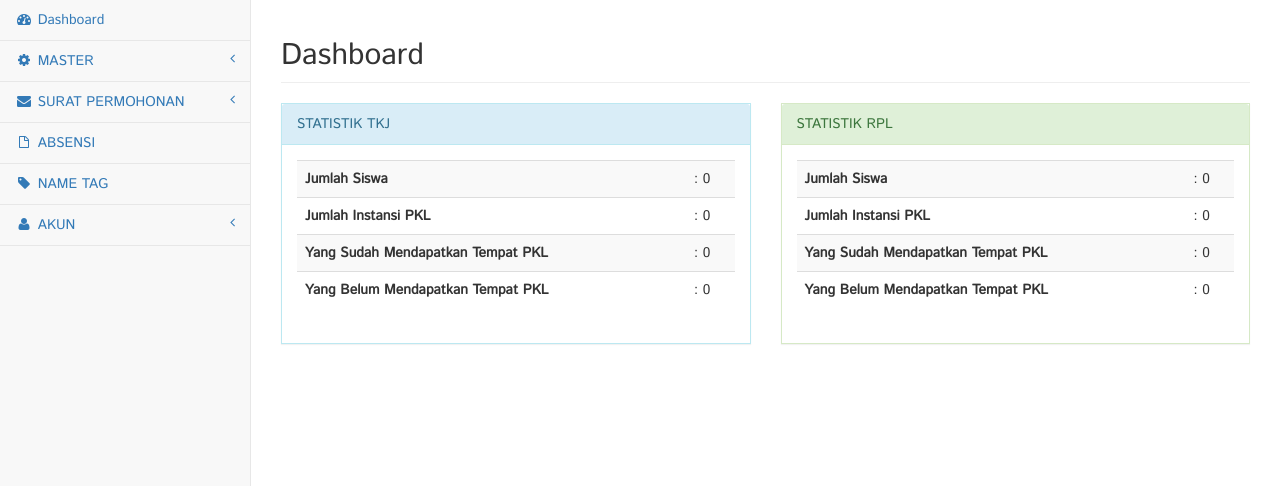
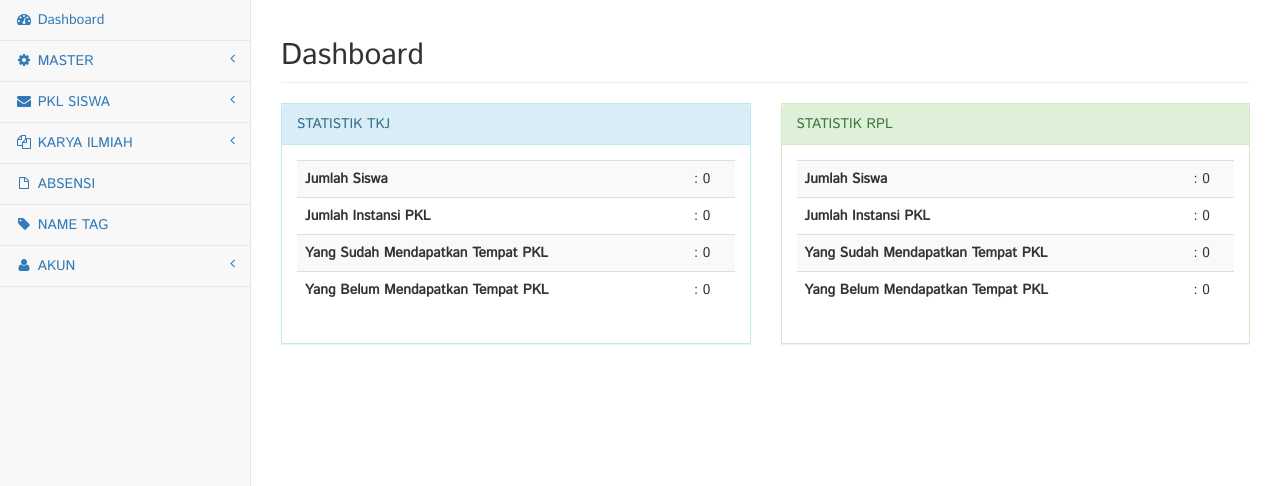
Before and after one commit to HilmiZul/epkl, a Django app: page / in a window 1280 px wide. Shown: the part 51-537 px from the top of the page. Run offline with Django 3.2, Linux system fonts and the light colour scheme; the visitor is signed in with stand-in values (Sample User, id 1); data that the repository does not hold is empty; some libraries are stand-ins or nearby versions.

Commit message:
Add some menus for collects Karya Ilmiah

```diff
--- a/templates/layout2/nav.html
+++ b/templates/layout2/nav.html
@@ -77,11 +77,14 @@
                           </li>
                         </ul>
                     </li>
+                    <li>
+                        <a href="/pembimbing">PEMBIMBING</a>
+                    </li>
                 </ul>
                 <!-- /.nav-second-level -->
             </li>
             <li>
-                <a href="#"><i class="fa fa-envelope fa-fw"></i> SURAT PERMOHONAN<span class="fa arrow"></span></a>
+                <a href="#"><i class="fa fa-envelope fa-fw"></i> PKL SISWA<span class="fa arrow"></span></a>
                 <ul class="nav nav-second-level">
                     <li>
                         <a href="#">TKJ<span class="fa arrow"></span></a>
@@ -112,6 +115,19 @@
             </li>
 
             <li>
+                <a href="#"><i class="fa fa-files-o fa-fw"></i> KARYA ILMIAH<span class="fa arrow"></span></a>
+                <ul class="nav nav-second-level">
+                    <li>
+                        <a href="/karya-ilmiah/tkj">TKJ</a>
+                    </li>
+                    <li>
+                        <a href="/karya-ilmiah/rpl">RPL</a>
+                    </li>
+                </ul>
+                <!-- /.nav-second-level -->
+            </li>
+
+            <li>
                 <a href="/absensi/"><i class="fa fa-file-o fa-fw"></i> ABSENSI</a>
             </li>
 
```
